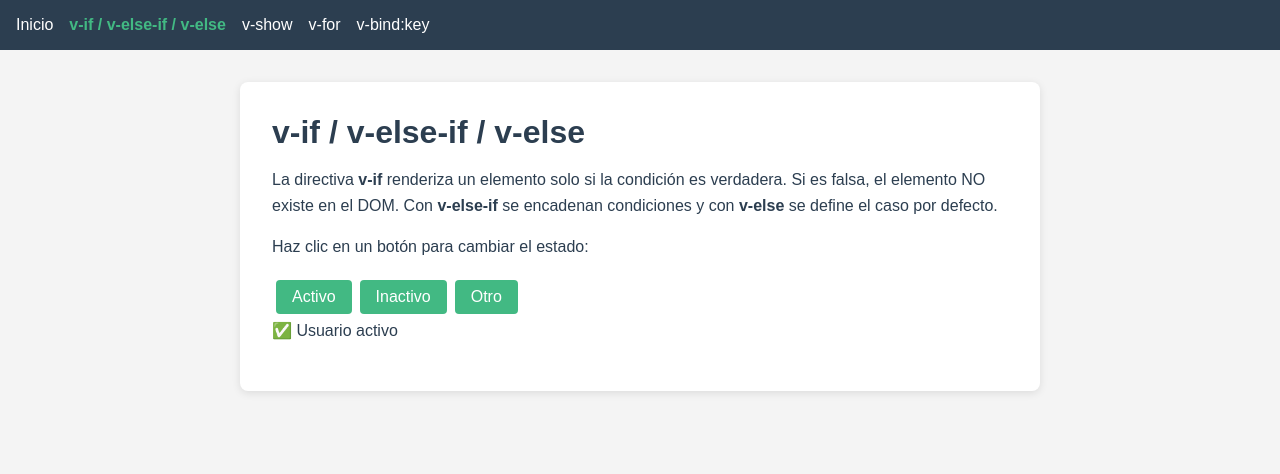
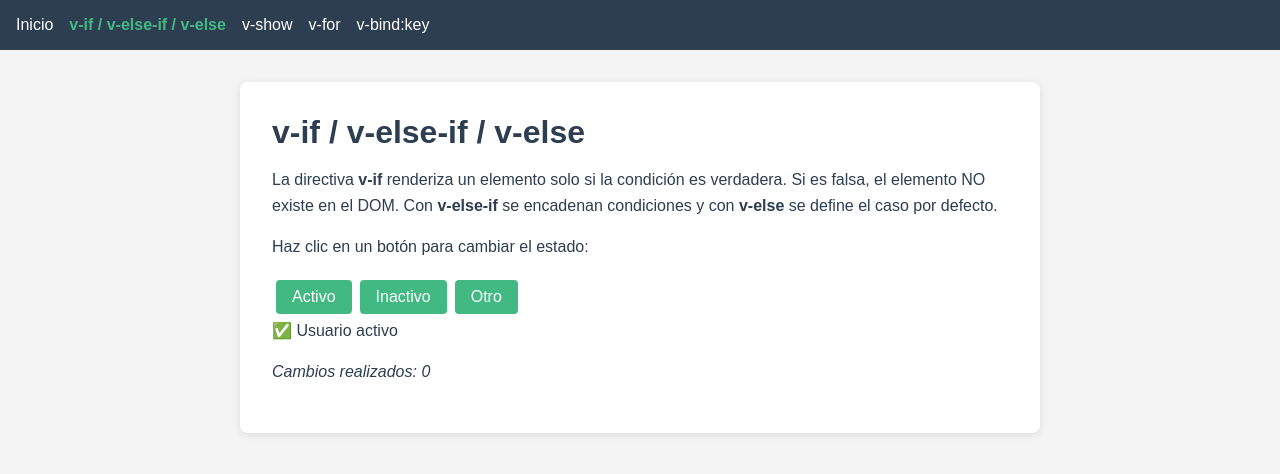
Before and after one commit to fabriciodecuesta19-ux/spa-directivas, a Vue app: page /#/v-if in a window 1280 px wide. Shown: the top 474 px of the page. Built offline with nearby package versions, Linux system fonts and the light colour scheme.

Commit message:
feat: agregar contador de cambios en vista v-if

```diff
--- a/src/views/VIfView.vue
+++ b/src/views/VIfView.vue
@@ -15,10 +15,18 @@
     <p v-if="estado === 'activo'">✅ Usuario activo</p>
     <p v-else-if="estado === 'inactivo'">⛔ Usuario inactivo</p>
     <p v-else>❓ Estado desconocido</p>
+
+    <p><em>Cambios realizados: {{ contador }}</em></p>
   </main>
 </template>
 
 <script setup>
-import { ref } from 'vue'
+import { ref, watch } from 'vue'
+
 const estado = ref('activo')
+const contador = ref(0)
+
+watch(estado, () => {
+  contador.value++
+})
 </script>
```
